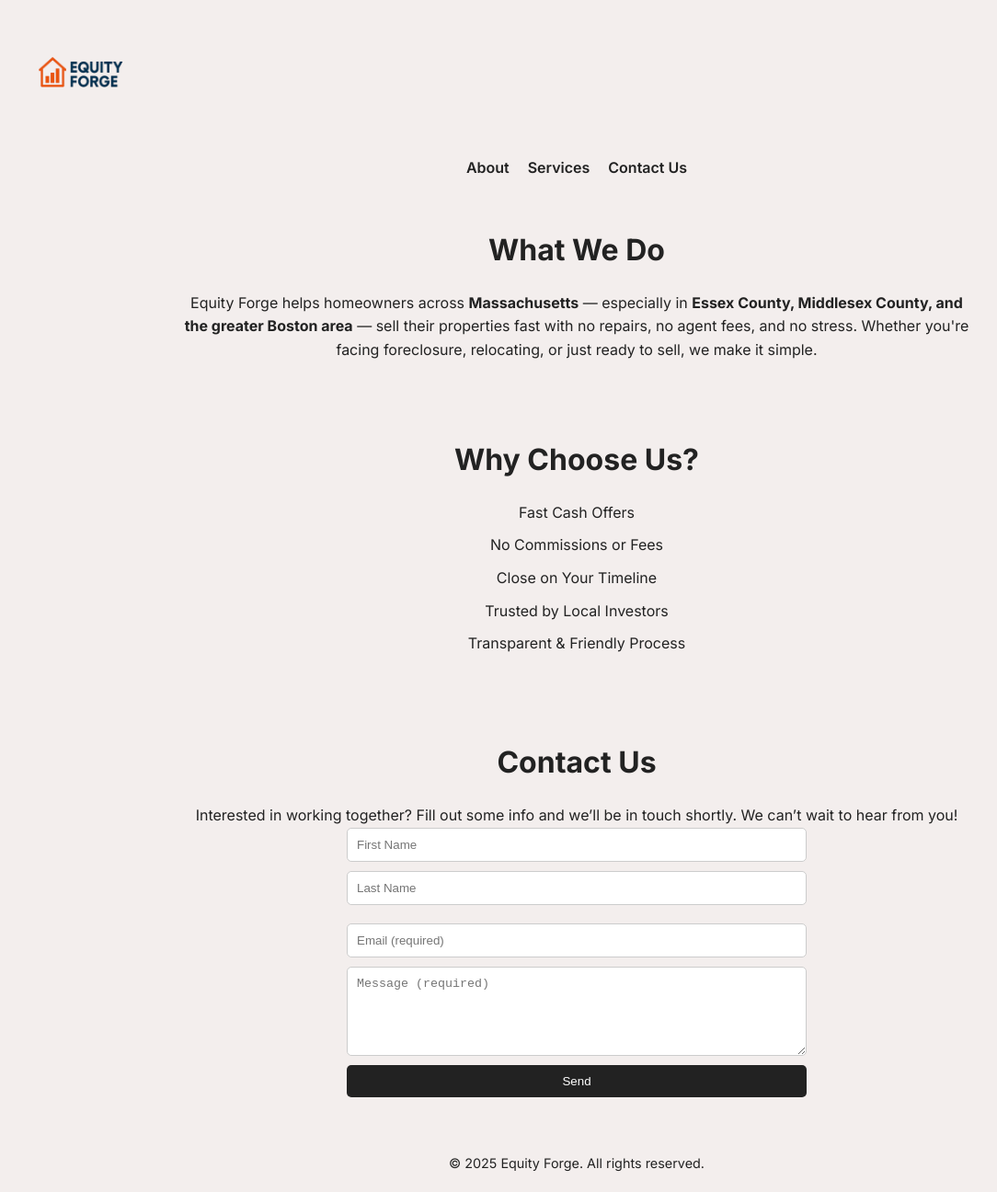
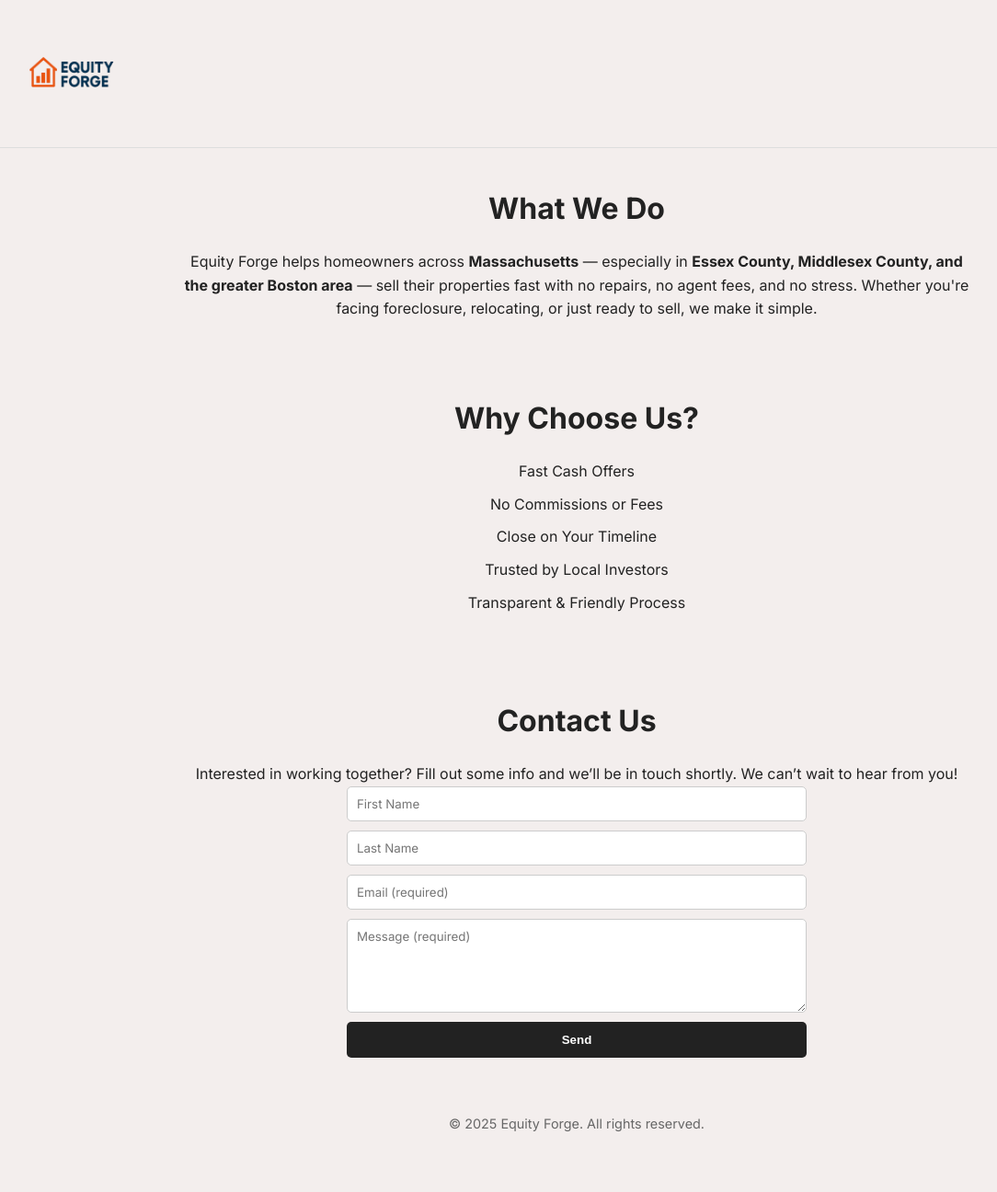
Before and after one commit to Silecara/equityforgehomes, a plain HTML site: page index.html in a window 1280 px wide. Shown: the whole page at 92% size, without its empty margins (13-1097 px from the left). After the commit the page ends 1253 px from the top, so only its background shows below. Drawn offline with Linux system fonts and the light colour scheme.

Commit message:
Update style.css

```diff
--- a/style.css
+++ b/style.css
@@ -1,3 +1,4 @@
+/* Reset and base styles */
 * {
   box-sizing: border-box;
   margin: 0;
@@ -11,12 +12,17 @@ body {
   line-height: 1.6;
 }
 
+/* Header styles */
+header {
+  background: #f3eeed;
+  border-bottom: 1px solid #ddd;
+}
+
 .logo-header {
   display: flex;
   justify-content: space-between;
   align-items: center;
-  padding: 20px 40px;
-  background: #f3eeed;
+  padding: 20px 30px;
 }
 
 .logo-header img {
@@ -24,49 +30,45 @@ body {
   height: auto;
 }
 
+/* Hamburger button */
 .menu-toggle {
   font-size: 28px;
   background: none;
   border: none;
   cursor: pointer;
   color: #222;
-  display: none;
 }
 
+/* Navigation menu - hidden by default */
 .mobile-nav {
-  display: flex;
-  justify-content: center;
-  gap: 20px;
-  background: #f3eeed;
+  display: none;
+  flex-direction: column;
+  align-items: center;
+  background-color: #f3eeed;
   padding: 10px 0;
+  border-top: 1px solid #ccc;
 }
 
 .mobile-nav a {
   text-decoration: none;
   color: #222;
   font-weight: 600;
+  padding: 12px 0;
+  width: 100%;
+  text-align: center;
+  border-bottom: 1px solid #eee;
 }
 
-@media (max-width: 768px) {
-  .mobile-nav {
-    display: none;
-    flex-direction: column;
-    align-items: center;
-  }
-
-  .mobile-nav.active {
-    display: flex;
-  }
-
-  .menu-toggle {
-    display: block;
-  }
+/* Show menu when active */
+.mobile-nav.active {
+  display: flex;
 }
 
+/* Main content sections */
 section {
   padding: 40px 20px;
   max-width: 900px;
-  margin: auto;
+  margin: 0 auto;
   text-align: center;
 }
 
@@ -84,6 +86,7 @@ ul li {
   margin-bottom: 10px;
 }
 
+/* Contact form styling */
 form {
   display: flex;
   flex-direction: column;
@@ -95,30 +98,47 @@ form {
 .form-group {
   display: flex;
   flex-direction: column;
-}
-
-.form-group input {
-  margin-bottom: 10px;
+  gap: 10px;
 }
 
 input, textarea {
   padding: 10px;
   border: 1px solid #ccc;
   border-radius: 5px;
+  font-family: 'Inter', sans-serif;
 }
 
 .button {
-  padding: 10px;
+  padding: 12px;
   background-color: #222;
   color: #fff;
   border: none;
   border-radius: 5px;
+  font-weight: bold;
   cursor: pointer;
+  transition: background-color 0.2s ease;
 }
 
+.button:hover {
+  background-color: #444;
+}
+
+/* Footer */
 footer {
   text-align: center;
   padding: 20px;
   background: #f3eeed;
   font-size: 0.9rem;
+  color: #666;
 }
+
+/* Optional: Hide menu completely on desktop (unless you add desktop nav later) */
+@media (min-width: 768px) {
+  .mobile-nav {
+    display: none !important;
+  }
+
+  .menu-toggle {
+    display: none;
+  }
+}
```
